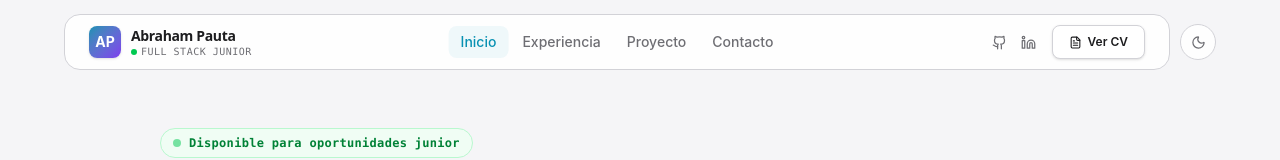
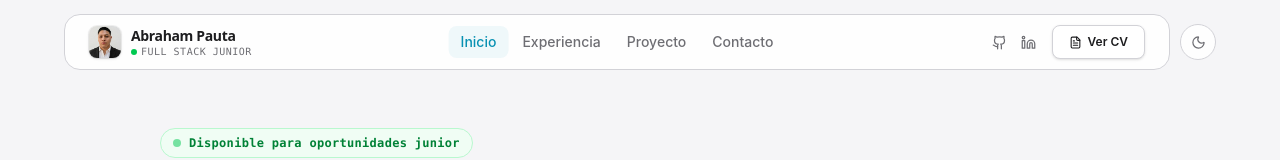
Before and after one commit to Impasse-AJ/Mi-Portafolio, a React (Vite) app: page / in a window 1280 px wide. Shown: the top 160 px of the page. Built offline with nearby package versions, Linux system fonts and the light colour scheme.

Commit message:
Foto Perfil

```diff
--- a/src/components/Navegacion.tsx
+++ b/src/components/Navegacion.tsx
@@ -66,9 +66,11 @@ export default function Navegacion({ onOpenCV, theme, onToggleTheme }: Navegacio
             onClick={() => handleNavClick('home')}
             className="flex items-center gap-2.5 cursor-pointer group"
           >
-            <div className="w-8 h-8 rounded-lg bg-gradient-to-br from-[#0891b2] to-[#7c3aed] dark:from-accent-cyan dark:to-accent-violet flex items-center justify-center font-bold text-white dark:text-[#1d1d1f] text-sm shadow-sm group-hover:opacity-85 transition-opacity">
-              AP
-            </div>
+            <img
+              src="/abraham-pauta.jpeg"
+              alt="Foto de Abraham Pauta"
+              className="w-8 h-8 rounded-lg object-cover object-[50%_30%] shadow-sm ring-1 ring-black/5 dark:ring-white/10 group-hover:opacity-85 transition-opacity"
+            />
             <div className="flex flex-col">
               <span className="font-display font-semibold text-[#1d1d1f] dark:text-[#f5f5f7] tracking-tight text-sm leading-tight group-hover:text-[#0891b2] dark:group-hover:text-accent-cyan transition-colors duration-150">
                 Abraham Pauta
```
Also changed, not shown: public/abraham-pauta.jpeg (added).
